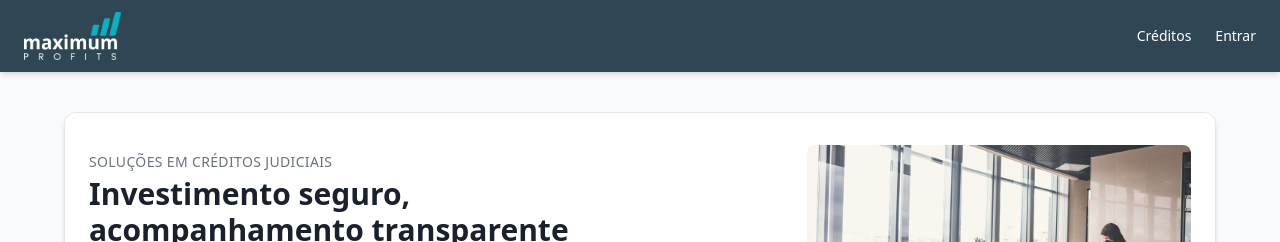
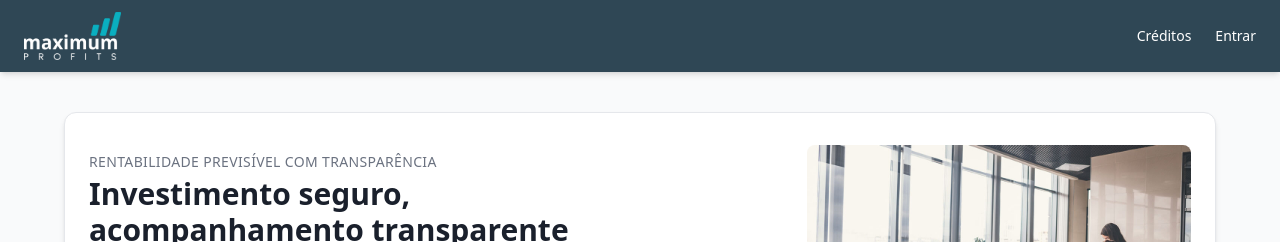
Before and after one commit to skcbroo/front_maximum, a React (Vite) app: page / in a window 1280 px wide. Shown: the top 242 px of the page. Built offline with nearby package versions, Linux system fonts and the light colour scheme.

Commit message:
Update Home.jsx

```diff
--- a/src/pages/Home.jsx
+++ b/src/pages/Home.jsx
@@ -66,7 +66,7 @@ export default function Home() {
                         <div className="grid grid-cols-1 md:grid-cols-2 gap-6 items-center">
                             <div>
                                 <p className="text-sm font-medium text-gray-500 uppercase tracking-wide select-none">
-                                    Soluções em créditos judiciais
+                                    Rentabilidade previsível com transparência
                                 </p>
                                 <h2 className="text-2xl md:text-3xl font-bold text-[#1A202C] mt-1">
                                     Investimento seguro, acompanhamento transparente
```
